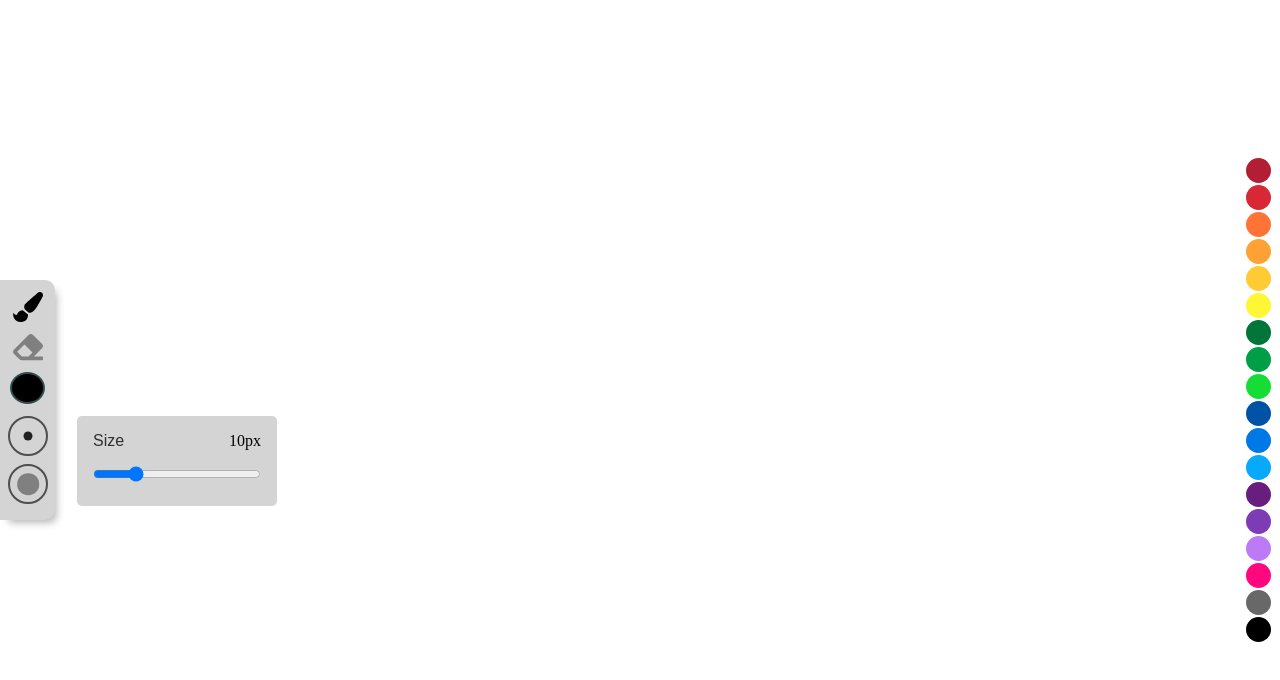
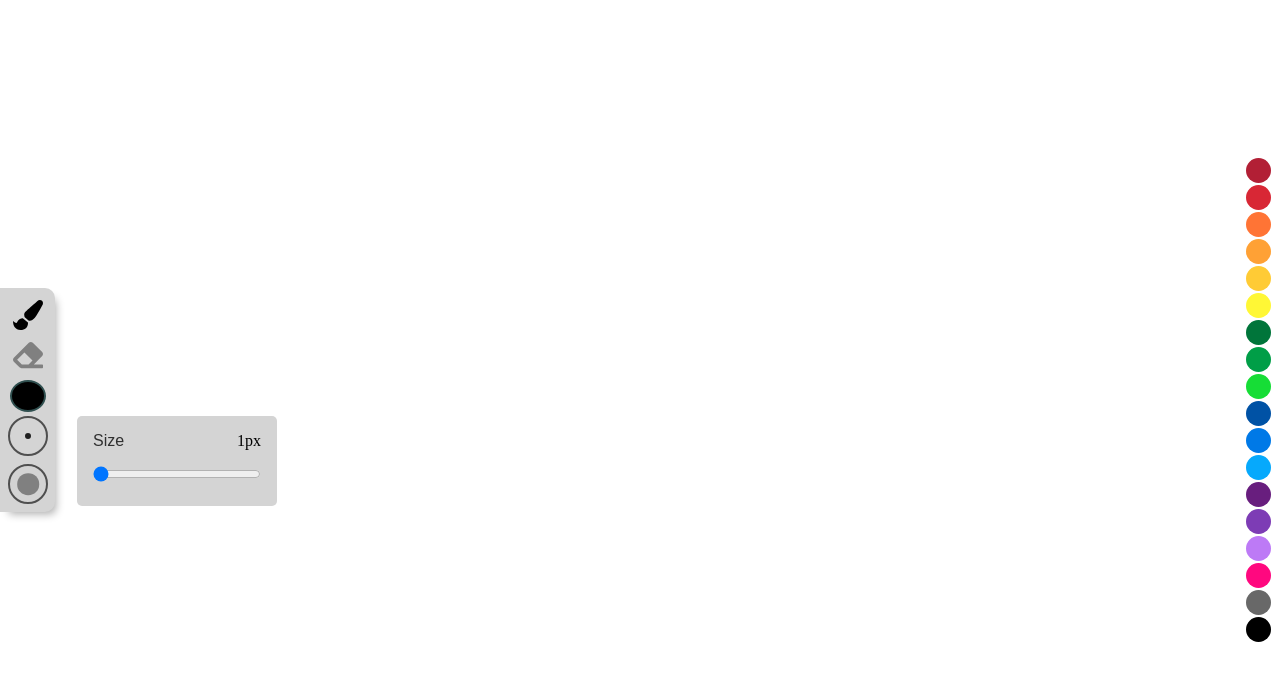
Before and after one commit to thiagorocha503/drawing-app, a React (Create React App) app: page / in a window 1280 px wide. Both pictures are taken after a click on the element 28 px from the left and 436 px from the top of the page. Shown: the top 680 px of the page. Built offline with nearby package versions, Linux system fonts and the light colour scheme.

Commit message:
✨ Add different size for brush and eraser

```diff
--- a/src/App.tsx
+++ b/src/App.tsx
@@ -3,7 +3,7 @@ import { useState } from "react";
 import Canvas from "./components/Canvas";
 import MainToolbar from "./components/Toolbar";
 import Palettebar from "./components/PaletteBar";
-import { brushMode } from "./types/toolMode";
+import { tool } from "./types/tool";
 import Clean from "./components/Clean";
 import Undo from "./components/Undo";
 import Redo from "./components/Redo";
@@ -11,14 +11,17 @@ import { Shapes, LineDraw } from "./types/shapes";
 import Download from "./components/Download";
 import {
     MAX_BRUSH_SIZE,
+    MAX_ERASER_SIZE,
     MIN_BRUSH_SIZE,
+    MIN_ERASER_SIZE,
     NUMBER_KEY_TIME_RESET,
 } from "./constants/input";
 
 function App() {
     const [opacity, setOpacity] = useState<number>(100);
-    const [mode, setMode] = useState<brushMode>(brushMode.Paint);
-    const [size, setSize] = useState<number>(10);
+    const [mode, setMode] = useState<tool>(tool.Paint);
+    const [brushSize, setBrushSize] = useState<number>(1);
+    const [eraserSize, setEraserSize] = useState<number>(10);
     const [color, setColor] = useState<string>("#000000");
     const [drawing, setDrawing] = useState<boolean>(false);
     const canvasRef: RefObject<HTMLCanvasElement> =
@@ -59,7 +62,6 @@ function App() {
         }
     }, [keyNumberPressed, timeoutId]);
 
-
     // Shortcuts
     useEffect(() => {
         const handleKeyPress = (ev: KeyboardEvent) => {
@@ -68,21 +70,39 @@ function App() {
             const shiftPressed = ev.shiftKey;
             // paint
             if (key === "B" || key === "b") {
-                setMode(brushMode.Paint);
+                setMode(tool.Paint);
             }
             // erase
             if (key === "E" || key === "e") {
-                setMode(brushMode.Eraser);
+                setMode(tool.Eraser);
             }
             // brush size
             if (key === "[") {
-                if (size - 1 >= MIN_BRUSH_SIZE) {
-                    setSize((s) => s - 1);
+                if (
+                    mode === tool.Paint &&
+                    brushSize - 1 >= MIN_BRUSH_SIZE
+                ) {
+                    setBrushSize((s) => s - 1);
+                }
+                if (
+                    mode === tool.Eraser &&
+                    brushSize - 1 >= MIN_ERASER_SIZE
+                ) {
+                    setEraserSize((s) => s - 1);
                 }
             }
             if (key === "]") {
-                if (size + 1 <= MAX_BRUSH_SIZE) {
-                    setSize((s) => s + 1);
+                if (
+                    mode === tool.Paint &&
+                    brushSize + 1 <= MAX_BRUSH_SIZE
+                ) {
+                    setBrushSize((s) => s + 1);
+                }
+                if (
+                    mode === tool.Eraser &&
+                    brushSize + 1 <= MAX_ERASER_SIZE
+                ) {
+                    setEraserSize((e) => e + 1);
                 }
             }
             // undo
@@ -98,8 +118,8 @@ function App() {
                 ev.preventDefault();
                 downloadRef.current?.click();
             }
-            if(key === "Delete"){
-                handleClear()
+            if (key === "Delete") {
+                handleClear();
             }
             // opacity
             if (key.match(/^[0-9]$/)) {
@@ -121,7 +141,13 @@ function App() {
     };
 
     const handleLineWidthChange = (line: number) => {
-        setSize(line);
+        console.log(line);
+        if (mode === tool.Paint) {
+            setBrushSize(line);
+        }
+        if (mode === tool.Eraser) {
+            setEraserSize(line);
+        }
     };
 
     const handleDrawing = (value: boolean) => {
@@ -140,7 +166,7 @@ function App() {
         setOpacity(value);
     };
 
-    const handleChangeMode = (mode: brushMode) => {
+    const handleChangeMode = (mode: tool) => {
         setMode(mode);
     };
     const handleUndo = () => {
@@ -206,10 +232,9 @@ function App() {
                 opacity={opacity}
                 drawing={drawing}
                 color={color}
-                size={size}
+                size={mode === tool.Paint ? brushSize : eraserSize}
                 handleChangeMode={handleChangeMode}
                 handleChangeOpacity={handleChangeOpacity}
-                handleClear={handleClear}
                 handleColorChange={handleChangeColor}
                 handleSizeChange={handleLineWidthChange}
             />
@@ -224,7 +249,7 @@ function App() {
                 drawing={drawing}
                 handleDrawing={handleDrawing}
                 color={color}
-                lineWidth={size}
+                lineWidth={mode === tool.Paint ? brushSize : eraserSize}
             />
             <Palettebar color={color} handleColorChange={handleChangeColor} />
             <Redo
--- a/src/components/SizeButton.tsx
+++ b/src/components/SizeButton.tsx
@@ -1,18 +1,29 @@
-import { MAX_BRUSH_SIZE, MIN_BRUSH_SIZE, STEP_BRUSH } from "../constants/input";
+import {
+    MAX_BRUSH_SIZE,
+    MAX_ERASER_SIZE,
+    MIN_BRUSH_SIZE,
+    MIN_ERASER_SIZE,
+    STEP_BRUSH,
+} from "../constants/input";
+import { tool } from "../types/tool";
 
 type SizeButtonProps = {
+    mode: tool;
     currentSize: number;
     showSizeContext: boolean;
     handleShowSizeContext: (show: boolean) => void;
     handleChangeSize: (value: number) => void;
 };
 export default function SizeButton({
+    mode,
     showSizeContext,
     currentSize,
     handleChangeSize,
     handleShowSizeContext: setShowSizeContext,
 }: SizeButtonProps) {
-    const w = (100 * currentSize) / MAX_BRUSH_SIZE;
+    const w =
+        (85 * currentSize) /
+        (mode === tool.Paint ? MAX_BRUSH_SIZE : MAX_ERASER_SIZE);
     return (
         <div style={{ position: "relative" }}>
             <div
@@ -21,7 +32,6 @@ export default function SizeButton({
                     e.preventDefault();
                     setShowSizeContext(!showSizeContext);
                 }}
-                style={{ border: "2px solid #4f4f4f" }}
                 title="Size"
             >
                 <div
@@ -29,7 +39,7 @@ export default function SizeButton({
                     style={{
                         width: `${w}%`,
                         height: `${w}%`,
-                        background: "background-color: #202020",
+                        border: "3px solid #202020",
                     }}
                 ></div>
             </div>
@@ -46,8 +56,16 @@ export default function SizeButton({
                         style={{ width: "100%" }}
                         id="lineWidth"
                         value={currentSize}
-                        min={MIN_BRUSH_SIZE}
-                        max={MAX_BRUSH_SIZE}
+                        min={
+                            mode === tool.Paint
+                                ? MIN_BRUSH_SIZE
+                                : MIN_ERASER_SIZE
+                        }
+                        max={
+                            mode === tool.Paint
+                                ? MAX_BRUSH_SIZE
+                                : MAX_ERASER_SIZE
+                        }
                         step={STEP_BRUSH}
                         onChange={(e) =>
                             handleChangeSize(parseFloat(e.target.value))
--- a/src/components/Toolbar.tsx
+++ b/src/components/Toolbar.tsx
@@ -5,19 +5,18 @@ import "./Toolbar.css";
 import OpacityButton from "./OpacityButton";
 import Eraser from "./Eraser";
 import Paint from "./Paint";
-import { brushMode } from "../types/toolMode";
+import { tool } from "../types/tool";
 
 type MainToolbarProps = {
-    mode: brushMode;
+    mode: tool;
     opacity: number;
     color: string;
     size: number;
     drawing: boolean;
-    handleChangeMode: (mode: brushMode) => void;
+    handleChangeMode: (mode: tool) => void;
     handleChangeOpacity: (value: number) => void;
     handleColorChange: (color: string) => void;
     handleSizeChange: (lineWidth: number) => void;
-    handleClear: () => void;
 };
 export default function MainToolbar({
     opacity,
@@ -29,7 +28,6 @@ export default function MainToolbar({
     handleSizeChange,
     handleColorChange,
     handleChangeOpacity,
-    handleClear,
 }: MainToolbarProps) {
     const [showOpacityContext, setShowOpacityContext] =
         useState<boolean>(false);
@@ -56,35 +54,30 @@ export default function MainToolbar({
         <div className={`tool ${drawing ? "tool-out" : "tool-in"}`}>
             <div>
                 <Paint
-                    active={mode === brushMode.Paint}
-                    onClick={() => handleChangeMode(brushMode.Paint)}
+                    active={mode === tool.Paint}
+                    onClick={() => handleChangeMode(tool.Paint)}
                 />
             </div>
             <div>
                 <Eraser
-                    active={mode === brushMode.Eraser}
-                    onClick={() => handleChangeMode(brushMode.Eraser)}
+                    active={mode === tool.Eraser}
+                    onClick={() => handleChangeMode(tool.Eraser)}
                 />
             </div>
 
-            <div
-                style={{
-                    display: "flex",
-                    alignItems: "center",
-                    paddingBottom: "8px",
-                }}
-            >
+            <div>
                 <ColorPicker color={color} onClick={handleColorChange} />
             </div>
             <div style={{ paddingBottom: "8px" }}>
                 <SizeButton
+                    mode={mode}
                     showSizeContext={showSizeContext}
                     handleShowSizeContext={handleShowSizeContext}
                     currentSize={size}
                     handleChangeSize={handleSizeChange}
                 />
             </div>
-            <div style={{ paddingBottom: "8px" }}>
+            <div>
                 <OpacityButton
                     showOpacityContext={showOpacityContext}
                     handleOpacityChange={handleChangeOpacity}
--- a/src/constants/input.tsx
+++ b/src/constants/input.tsx
@@ -1,4 +1,6 @@
 export const MIN_BRUSH_SIZE = 1;
-export const MAX_BRUSH_SIZE = 40;
-export const STEP_BRUSH = 0.5
-export const NUMBER_KEY_TIME_RESET = 1000
+export const MIN_ERASER_SIZE = 1;
+export const MAX_BRUSH_SIZE = 10;
+export const MAX_ERASER_SIZE = 40;
+export const STEP_BRUSH = 0.5;
+export const NUMBER_KEY_TIME_RESET = 1000;
--- a/src/types/toolMode.tsx
+++ b/src/types/tool.tsx
@@ -1,4 +1,4 @@
-export enum brushMode {
+export enum tool {
     Paint,
     Eraser,
 }
```
Also changed, not shown: src/components/Canvas.tsx (+8 -8 lines).
